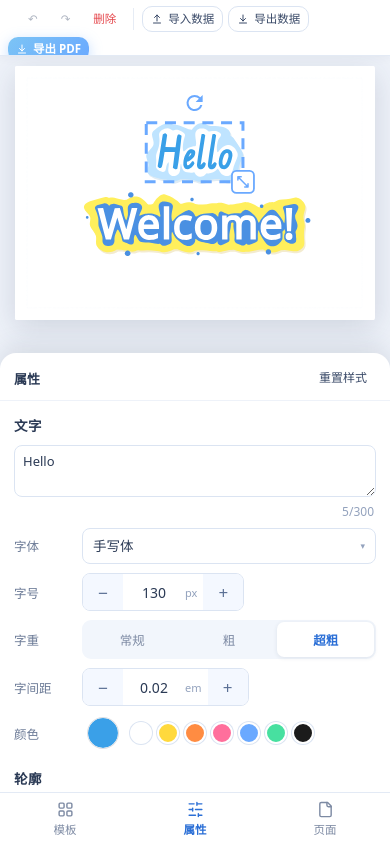
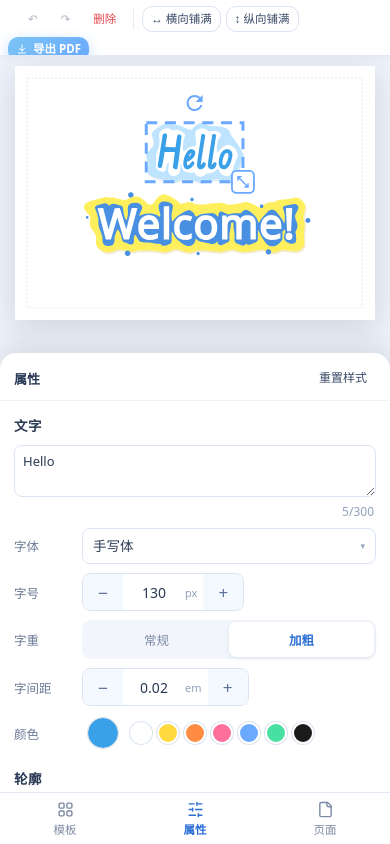
Before and after one commit to jack-thegeek/cloud-letter, a plain HTML site: page index.html in a window 390 px wide. Drawn offline with Linux system fonts and the light colour scheme.

Commit message:
feat: 移动端改为横向/纵向铺满并隐藏导入导出，边距线随缩放保持可见线宽

```diff
--- a/index.html
+++ b/index.html
@@ -239,8 +239,8 @@ hr{border:0;border-top:1px solid #eef2f9;margin:14px 0}
   <button class="btn ghost" id="btnRedo" title="重做 Ctrl+Shift+Z">↷ <span class="lbl">重做</span></button>
   <button class="btn danger" id="btnDelSel" title="删除选中元素 (Delete)" disabled>删除</button>
   <span class="tbsep"></span>
-  <button class="btn desk" id="btnFillW" title="缩放到占满页面宽度并水平居中" disabled>↔ 横向铺满</button>
-  <button class="btn desk" id="btnFillH" title="缩放到占满页面高度并垂直居中" disabled>↕ 纵向铺满</button>
+  <button class="btn" id="btnFillW" title="缩放到占满页面宽度并水平居中" disabled>↔ 横向铺满</button>
+  <button class="btn" id="btnFillH" title="缩放到占满页面高度并垂直居中" disabled>↕ 纵向铺满</button>
   <button class="btn desk" id="btnGuides" title="显示可打印区域">▭ 边距线</button>
   <span class="tbsep desk"></span>
   <div class="tbgroup desk">
@@ -255,8 +255,8 @@ hr{border:0;border-top:1px solid #eef2f9;margin:14px 0}
     <option value="portrait">A4 纵向 794×1123</option>
     <option value="landscape" selected>A4 横向 1123×794</option>
   </select>
-  <button class="btn" id="btnImportJson" title="导入数据文件（可换电脑继续编辑）"><svg viewBox="0 0 24 24" width="12" height="12" fill="none" stroke="currentColor" stroke-width="2" stroke-linecap="round" stroke-linejoin="round"><path d="M12 16V4M7 9l5-5 5 5M5 20h14"/></svg> 导入数据</button>
-  <button class="btn" id="btnExportJson" title="导出数据文件"><svg viewBox="0 0 24 24" width="12" height="12" fill="none" stroke="currentColor" stroke-width="2" stroke-linecap="round" stroke-linejoin="round"><path d="M12 4v12M7 11l5 5 5-5M5 20h14"/></svg> 导出数据</button>
+  <button class="btn desk" id="btnImportJson" title="导入数据文件（可换电脑继续编辑）"><svg viewBox="0 0 24 24" width="12" height="12" fill="none" stroke="currentColor" stroke-width="2" stroke-linecap="round" stroke-linejoin="round"><path d="M12 16V4M7 9l5-5 5 5M5 20h14"/></svg> 导入数据</button>
+  <button class="btn desk" id="btnExportJson" title="导出数据文件"><svg viewBox="0 0 24 24" width="12" height="12" fill="none" stroke="currentColor" stroke-width="2" stroke-linecap="round" stroke-linejoin="round"><path d="M12 4v12M7 11l5 5 5-5M5 20h14"/></svg> 导出数据</button>
   <button class="btn desk" id="btnExportPng" title="导出当前页 PNG 图片（3 倍图，约 288 dpi）">🖼 <span class="lbl">导出图片</span></button>
   <button class="btn primary" id="btnExport"><svg viewBox="0 0 24 24" width="12" height="12" fill="none" stroke="currentColor" stroke-width="2" stroke-linecap="round" stroke-linejoin="round"><path d="M12 4v12M7 11l5 5 5-5M5 20h14"/></svg> 导出 PDF</button>
 </header>
@@ -333,7 +333,7 @@ const FONTS = {
 };
 const fontStack = st => (FONTS[st.font] || FONTS.hand).stack;
 const LINE_HEIGHT = 1.12;   /* 多行固定行距 */
-const fontCSS = (st, px) => (st.weight || 900) + ' ' + px + 'px ' + fontStack(st);
+const fontCSS = (st, px) => (st.weight || 700) + ' ' + px + 'px ' + fontStack(st);
 
 /* =========================================================
    1. 位图 -> 矢量：Canvas 渲染 -> 距离场 -> Marching Squares
@@ -738,7 +738,7 @@ function getGeo(st) {
    ========================================================= */
 const DEFAULT_STYLE = {
   text: 'Hello',
-  font: 'hand', weight: 900, size: 113, letterSpacing: 0.02,
+  font: 'hand', weight: 700, size: 113, letterSpacing: 0.02,
   fill: '#3aa0e8',
   outline: 'cloud', outerColor: '#bfe4ff', outerWidth: 34, innerColor: '#ffffff', innerWidth: 13,
   bumpSize: 57, bumpAmp: 0.22,
@@ -762,7 +762,7 @@ const TEMPLATES = [
     shadow: true, shadowColor: '#4a90c2', shadowAlpha: 0.18
   }),
   T('bubble', '气泡 Bubble', 'POP', {
-    font: 'noto', weight: 900, size: 130, outline: 'rounded', bumpSize: 60, bumpAmp: 0.08,
+    font: 'noto', weight: 700, size: 130, outline: 'rounded', bumpSize: 60, bumpAmp: 0.08,
     fill: '#ffd6e2', innerColor: '#ffffff', innerWidth: 11, outerColor: '#ff6f9c', outerWidth: 26,
     shadow: true, shadowColor: '#ff6f9c', shadowAlpha: 0.3
   }),
@@ -772,7 +772,7 @@ const TEMPLATES = [
     deco: 'hearts', decoColor: '#ff9ec4', shadow: true, shadowColor: '#d99ab0', shadowAlpha: 0.25
   }),
   T('cartoon', '卡通 Cartoon', 'WOW!', {
-    font: 'noto', weight: 900, size: 130, outline: 'cloud', bumpSize: 76, bumpAmp: 0.26,
+    font: 'noto', weight: 700, size: 130, outline: 'cloud', bumpSize: 76, bumpAmp: 0.26,
     fill: '#ffd93d', innerColor: '#ffffff', innerWidth: 13, outerColor: '#1b1b1b', outerWidth: 21,
     deco: 'stars', decoColor: '#ff6f9c', shadow: true, shadowColor: '#1b1b1b', shadowAlpha: 0.22
   }),
@@ -787,7 +787,7 @@ const TEMPLATES = [
     deco: 'dots', decoColor: '#ffb020', shadow: true, shadowColor: '#d97b1a', shadowAlpha: 0.25
   }),
   T('navy', '星星 Star', 'Super', {
-    font: 'noto', weight: 900, size: 130, outline: 'irregular', bumpSize: 60, bumpAmp: 0.3,
+    font: 'noto', weight: 700, size: 130, outline: 'irregular', bumpSize: 60, bumpAmp: 0.3,
     fill: '#ffffff', innerColor: '#5b8def', innerWidth: 11, outerColor: '#1f3c88', outerWidth: 26,
     deco: 'stars', decoColor: '#ffd93d', shadow: true, shadowColor: '#12224d', shadowAlpha: 0.3
   }),
@@ -891,9 +891,9 @@ function renderAll() {
   canvas.style.height = (H * state.zoom) + 'px';
   let body = '<rect x="0" y="0" width="' + W + '" height="' + H + '" fill="#ffffff"/>';
   if (state.guides) {
-    const m = state.page.margin || 0;
+    const m = state.page.margin || 0, zk = 1 / (state.zoom || 1);  // 线宽/虚线按缩放反算，小屏缩小后仍看得见
     body += '<rect x="' + m + '" y="' + m + '" width="' + (W - 2 * m) + '" height="' + (H - 2 * m) +
-      '" fill="none" stroke="#c9dcf5" stroke-width="0.3" stroke-dasharray="2 2" pointer-events="none"/>';
+      '" fill="none" stroke="#c9dcf5" stroke-width="' + (0.6 * zk) + '" stroke-dasharray="' + (2 * zk) + ' ' + (2 * zk) + '" pointer-events="none"/>';
   }
   curPageEls().filter(e => !e.hidden).forEach(el => {
     body += elementMarkup(el, getGeo(el.style));
@@ -1334,17 +1334,17 @@ function syncInspector() {
   /* 字号上限按 A4 横向纸张推导：100% 缩放下，3 个汉字刚好占满可打印宽度（1046px）
      再大请用「缩放」：字号每变一档都要重算几何，缩放是纯变换 */
   h += row('字号', stepper({ key: 'size', value: getVal('size'), min: 30, max: 320, step: 1, unit: 'px' }), true);
-  h += row('字重', '<div class="seg" data-key="weight">' + [[400, '常规'], [700, '粗'], [900, '超粗']].map(([v, t]) => '<button data-val="' + v + '" class="' + (getVal('weight') === v ? 'on' : '') + '">' + t + '</button>').join('') + '</div>', true);
+  h += row('字重', '<div class="seg" data-key="weight">' + [[400, '常规'], [700, '加粗']].map(([v, t]) => '<button data-val="' + v + '" class="' + (getVal('weight') === v ? 'on' : '') + '">' + t + '</button>').join('') + '</div>', true);
   h += row('字间距', stepper({ key: 'letterSpacing', value: getVal('letterSpacing'), min: -0.05, max: 0.4, step: 0.01, dec: 2, unit: 'em' }), true);
 
   h += row('颜色', '<span class="chip-wrap"><input type="color" data-key="fill" value="' + st.fill + '"><i class="chip-open"></i></span>' + '<div class="swatches">' + SWATCHES.map(c => '<i data-swatch="fill" data-c="' + c + '" style="background:' + c + '"></i>').join('') + '</div>');
 
   h += '<div class="sec">轮廓</div>';
   h += row('类型', '<select data-key="outline">' + [['cloud', '云朵'], ['bubble', '气泡'], ['rounded', '圆角'], ['irregular', '不规则'], ['stroke', '传统描边'], ['none', '无轮廓']].map(([v, t]) => '<option value="' + v + '"' + (getVal('outline') === v ? ' selected' : '') + '>' + t + '</option>').join('') + '</select>', true);
-  h += row('外框颜色', '<span class="chip-wrap"><input type="color" data-key="outerColor" value="' + st.outerColor + '"><i class="chip-open"></i></span>' + '<div class="swatches">' + SWATCHES.map(c => '<i data-swatch="outerColor" data-c="' + c + '" style="background:' + c + '"></i>').join('') + '</div>');
+  h += row('内框粗细', stepper({ key: 'innerWidth', value: getVal('innerWidth'), min: 0, max: 53, step: 1, unit: 'px' }), true);
   h += row('外框粗细', stepper({ key: 'outerWidth', value: getVal('outerWidth'), min: 0, max: 76, step: 1, unit: 'px' }), true);
   h += row('内框颜色', '<span class="chip-wrap"><input type="color" data-key="innerColor" value="' + st.innerColor + '"><i class="chip-open"></i></span>' + '<div class="swatches">' + SWATCHES.map(c => '<i data-swatch="innerColor" data-c="' + c + '" style="background:' + c + '"></i>').join('') + '</div>');
-  h += row('内框粗细', stepper({ key: 'innerWidth', value: getVal('innerWidth'), min: 0, max: 53, step: 1, unit: 'px' }), true);
+  h += row('外框颜色', '<span class="chip-wrap"><input type="color" data-key="outerColor" value="' + st.outerColor + '"><i class="chip-open"></i></span>' + '<div class="swatches">' + SWATCHES.map(c => '<i data-swatch="outerColor" data-c="' + c + '" style="background:' + c + '"></i>').join('') + '</div>');
   h += row('起伏大小', stepper({ key: 'bumpSize', value: getVal('bumpSize'), min: 11, max: 113, step: 1, unit: 'px' }), true);
   h += row('起伏强度', stepper({ key: 'bumpAmp', value: getVal('bumpAmp'), min: 0, max: 80, step: 2, factor: 100, unit: '%' }), true);
 
@@ -2262,7 +2262,7 @@ function sanitizeStyle(raw, fixes) {
   fix('deco', pick(st.deco, ['none', 'dots', 'stars', 'hearts', 'confetti', 'flowers'], 'none'));
   fix('decoSeed', Math.floor(num(st.decoSeed, 0, 0, 4294967295)));
   ['fill', 'outerColor', 'innerColor', 'decoColor', 'shadowColor'].forEach(k => { if (!HEXRE.test(st[k])) fix(k, DEFAULT_STYLE[k]); });
-  fix('weight', pick(+st.weight, [400, 600, 700, 900], 900));
+  fix('weight', pick(+st.weight, [400, 700], 700));
   fix('size', num(st.size, 113, 20, 600));
   fix('letterSpacing', num(st.letterSpacing, 0.02, -0.2, 0.8));
   fix('outerWidth', num(st.outerWidth, 34, 0, 120));
```
Also changed, not shown: index.min.html (+1 -1 lines), src/index.html (+15 -15 lines).
